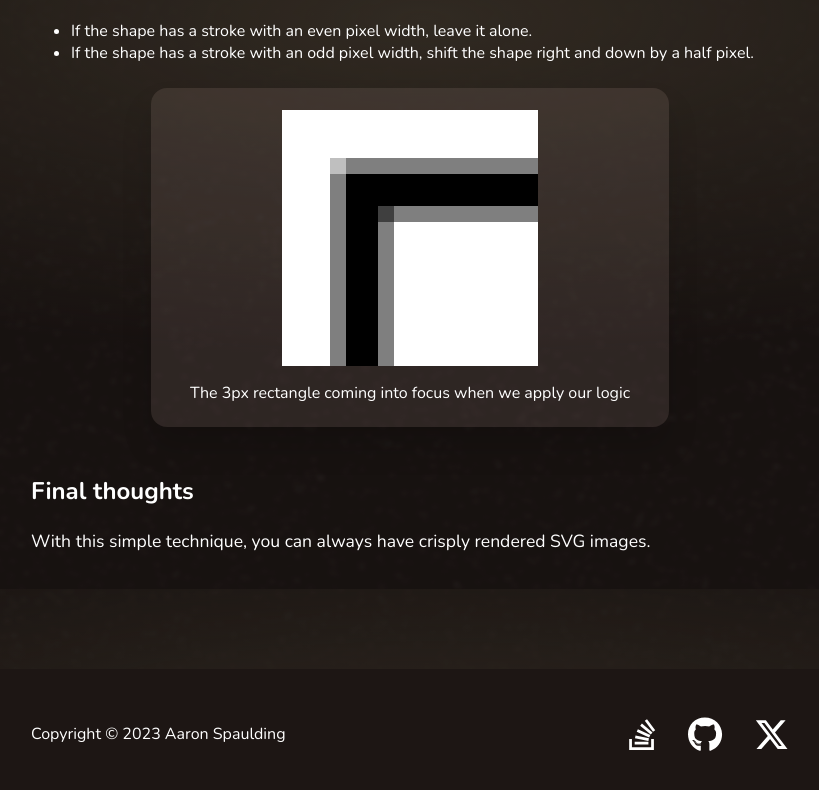
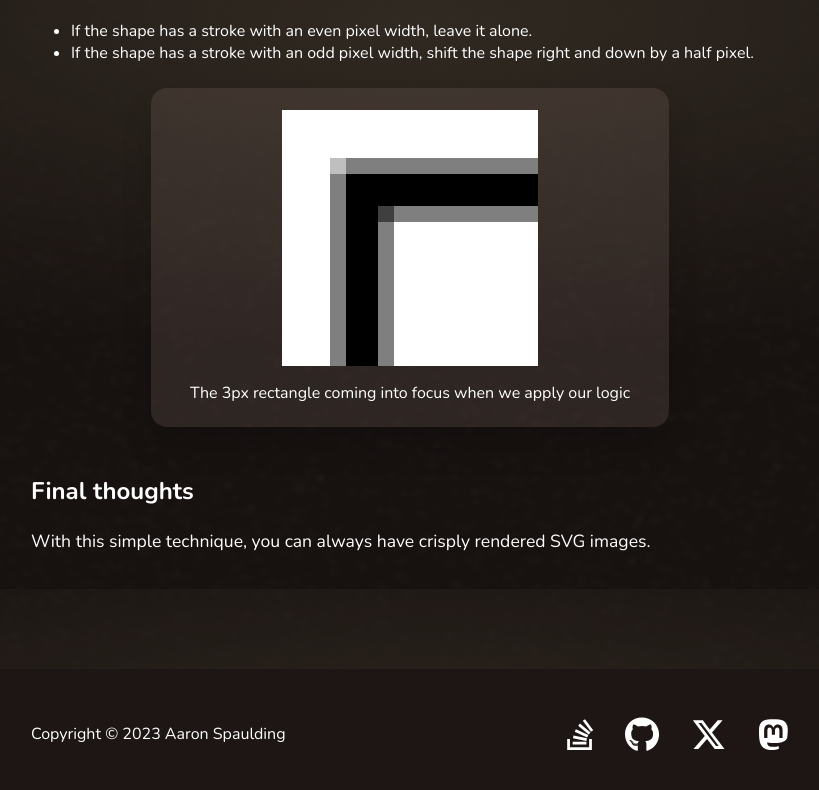
Before and after one commit to AaronAsAChimp/aaronasachimp, a Next.js app: page /articles/svg in a window 1280 px wide. Shown: the part 3411-4201 px from the top of the page, without its empty margins (230-1049 px from the left). Built offline with nearby package versions, Linux system fonts and the light colour scheme.

Commit message:
Add mastodon social.

```diff
--- a/components/page-footer/PageFooter.tsx
+++ b/components/page-footer/PageFooter.tsx
@@ -5,7 +5,12 @@ export function PageFooter() {
 	return <div className={styles['page-footer']}>
 		<div className={styles['page-footer-inner']}>
 			<span>Copyright © 2023 Aaron Spaulding</span>
-			<Social twitter="AaronAsAChimp" github="AaronAsAChimp" stackoverflow="1141784/aaronasachimp" />
+			<Social
+				twitter="AaronAsAChimp"
+				github="AaronAsAChimp"
+				stackoverflow="1141784/aaronasachimp"
+				mastodon="https://hachyderm.io/@AaronAsAChimp"
+				/>
 		</div>
 	</div>
 }
--- a/components/social/Social.tsx
+++ b/components/social/Social.tsx
@@ -1,6 +1,6 @@
 import React from 'react';
 import { FontAwesomeIcon } from '@fortawesome/react-fontawesome';
-import { faStackOverflow, faGithub, faXTwitter} from '@fortawesome/free-brands-svg-icons';
+import { faStackOverflow, faGithub, faXTwitter, faMastodon} from '@fortawesome/free-brands-svg-icons';
 import styles from './styles.module.css';
 
 
@@ -8,24 +8,29 @@ interface SocialProps {
 	/**
 	 * An X (Twitter) username
 	 */
-	twitter: string,
+	twitter?: string,
 
 	/**
 	 * A Github username
 	 */
-	github: string,
+	github?: string,
 
 	/**
 	 * A Stack Overflow ID and username in the format `${userID}/${username}`
 	 */
-	stackoverflow: string
+	stackoverflow?: string,
+
+	/**
+	 * The full URL of the mastodon profile page
+	 */
+	mastodon?: string,
 }
 
 /**
  * Display social media links
  * @param {SocialProps} props
  */
-export function Social ({twitter, github, stackoverflow}: SocialProps) {
+export function Social ({twitter, github, stackoverflow, mastodon}: SocialProps) {
 	return <div className={styles['socials']}>
 		{ stackoverflow ? (
 			<a className={styles['socials-item']} href={`https://stackoverflow.com/users/${stackoverflow}`}>
@@ -42,5 +47,10 @@ export function Social ({twitter, github, stackoverflow}: SocialProps) {
 				<FontAwesomeIcon className={styles['socials-item-icon']} icon={faXTwitter} />
 			</a>
 		) : null }
+		{ mastodon ? (
+			<a className={styles['socials-item']} href={mastodon} rel="me">
+				<FontAwesomeIcon className={styles['socials-item-icon']} icon={faMastodon} />
+			</a>
+		) : null}
 	</div>
 }
```
